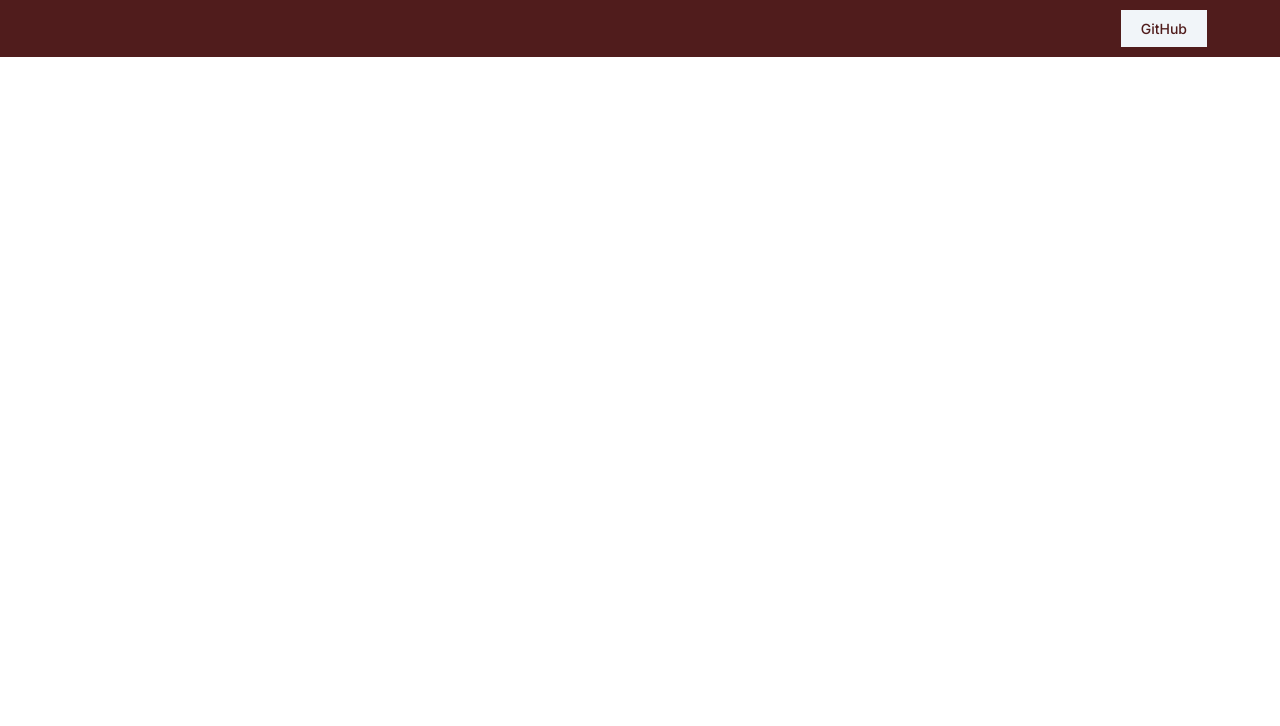
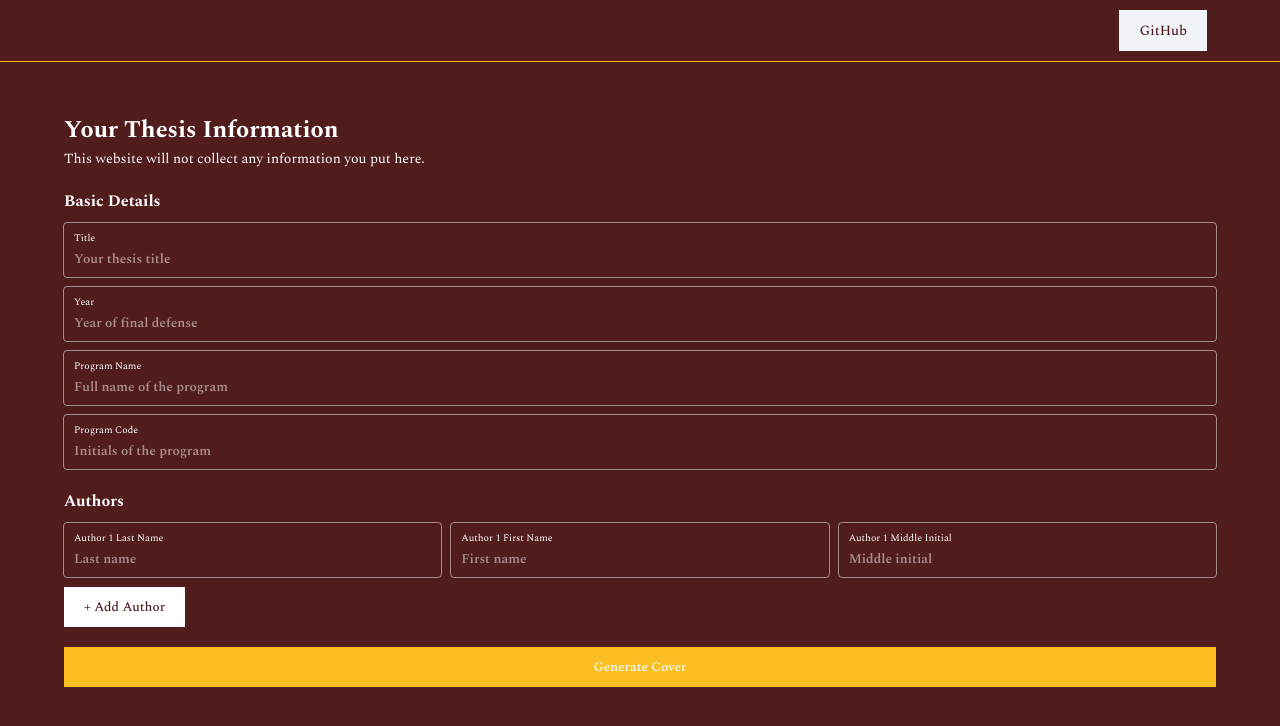
Before and after one commit to markcalendario/thesis-hardbind-cover-generator, a React (Vite) app: page / in a window 1280 px wide. Shown: the top 726 px of the page. Built offline with nearby package versions, Linux system fonts and the light colour scheme.

Commit message:
feat: add cover form

```diff
--- a/src/App.jsx
+++ b/src/App.jsx
@@ -1,12 +1,151 @@
-import { Fragment } from "react";
+import { Fragment, useState } from "react";
+import styles from "./App.module.scss";
+import Button from "./components/Buttons/Button/Button.jsx";
+import Input from "./components/Input/Input.jsx";
+import InputFlex from "./components/InputFlex/InputFlex.jsx";
+import InputGroup from "./components/InputGroup/InputGroup.jsx";
 import Navbar from "./components/Navbar/Navbar.jsx";
 
 function App() {
+  const handleFormSubmit = (formData) => {
+    console.log("Submitted Data:", formData);
+  };
+
   return (
     <Fragment>
       <Navbar />
+      <CoverForm onSubmit={handleFormSubmit} />
     </Fragment>
   );
 }
 
+function CoverForm({ onSubmit }) {
+  const [formData, setFormData] = useState({
+    title: "",
+    year: "",
+    programName: "",
+    programCode: "",
+    authors: [{ id: 1, lastName: "", firstName: "", middleInitial: "" }]
+  });
+
+  const addAuthor = () => {
+    setFormData({
+      ...formData,
+      authors: [
+        ...formData.authors,
+        {
+          id: formData.authors.length + 1,
+          lastName: "",
+          firstName: "",
+          middleInitial: ""
+        }
+      ]
+    });
+  };
+
+  const handleChange = (e) => {
+    const { name, value } = e.target;
+    setFormData({ ...formData, [name]: value });
+  };
+
+  const handleAuthorChange = (index, e) => {
+    const { name, value } = e.target;
+    const updatedAuthors = [...formData.authors];
+    updatedAuthors[index][name] = value;
+    setFormData({ ...formData, authors: updatedAuthors });
+  };
+
+  const handleSubmit = (e) => {
+    e.preventDefault();
+    onSubmit(formData);
+  };
+
+  return (
+    <section className={styles.coverForm}>
+      <div className={styles.container}>
+        <div className={styles.header}>
+          <h1 className={styles.title}>Your Thesis Information</h1>
+          <p className={styles.description}>
+            This website will not collect any information you put here.
+          </p>
+        </div>
+        <div className={styles.wrapper}>
+          <form onSubmit={handleSubmit}>
+            <InputGroup title="Basic Details">
+              <Input
+                label="Title"
+                name="title"
+                placeholder="Your thesis title"
+                value={formData.title}
+                onChange={handleChange}
+              />
+              <Input
+                label="Year"
+                name="year"
+                placeholder="Year of final defense"
+                value={formData.year}
+                onChange={handleChange}
+              />
+              <Input
+                label="Program Name"
+                name="programName"
+                placeholder="Full name of the program"
+                value={formData.programName}
+                onChange={handleChange}
+              />
+              <Input
+                label="Program Code"
+                name="programCode"
+                placeholder="Initials of the program"
+                value={formData.programCode}
+                onChange={handleChange}
+              />
+            </InputGroup>
+
+            <InputGroup title="Authors">
+              {formData.authors.map((author, index) => (
+                <InputFlex key={author.id}>
+                  <Input
+                    label={`Author ${index + 1} Last Name`}
+                    name="lastName"
+                    placeholder="Last name"
+                    value={author.lastName}
+                    onChange={(e) => handleAuthorChange(index, e)}
+                  />
+                  <Input
+                    label={`Author ${index + 1} First Name`}
+                    name="firstName"
+                    placeholder="First name"
+                    value={author.firstName}
+                    onChange={(e) => handleAuthorChange(index, e)}
+                  />
+                  <Input
+                    label={`Author ${index + 1} Middle Initial`}
+                    name="middleInitial"
+                    placeholder="Middle initial"
+                    value={author.middleInitial}
+                    onChange={(e) => handleAuthorChange(index, e)}
+                  />
+                </InputFlex>
+              ))}
+              <Button
+                type="button"
+                onClick={addAuthor}
+                className={styles.addAuthorBtn}>
+                + Add Author
+              </Button>
+            </InputGroup>
+
+            <Button
+              type="submit"
+              className={styles.submitBtn}>
+              Generate Cover
+            </Button>
+          </form>
+        </div>
+      </div>
+    </section>
+  );
+}
+
 export default App;
--- /dev/null
+++ b/src/App.module.scss
@@ -0,0 +1,43 @@
+@use "./styles/abstracts/variables-colors" as colors;
+@use "./styles/utils/responsive" as responsive;
+
+.coverForm {
+  border-top: 1px colors.$yellow solid;
+  background-color: colors.$primary;
+  min-height: calc(100vh - 57px);
+  padding: 50px 0;
+
+  .container {
+    @include responsive.container;
+
+    .header {
+      .title {
+        font-weight: 900;
+        color: colors.$white;
+      }
+
+      .description {
+        color: colors.$white;
+      }
+    }
+
+    .wrapper {
+      form {
+        margin-top: 20px;
+        display: flex;
+        flex-direction: column;
+        gap: 20px;
+
+        .addAuthorBtn {
+          background-color: colors.$white;
+          color: colors.$primary;
+        }
+
+        .submitBtn {
+          background-color: colors.$yellow;
+          color: colors.$white;
+        }
+      }
+    }
+  }
+}
--- /dev/null
+++ b/src/components/Input/Input.jsx
@@ -0,0 +1,16 @@
+import styles from "./Input.module.scss";
+
+export default function Input({ id, className, label, disabled, ...props }) {
+  const combinedClassName = [
+    className,
+    styles.input,
+    disabled && styles.disabled
+  ];
+
+  return (
+    <div className={combinedClassName.filter(Boolean).join(" ")}>
+      <label htmlFor={id}>{label}</label>
+      <input id={id} disabled={disabled} {...props} />
+    </div>
+  );
+}
--- /dev/null
+++ b/src/components/Input/Input.module.scss
@@ -0,0 +1,42 @@
+@use "../../styles/abstracts/variables-colors" as colors;
+@use "../../styles/utils/mixins-shadows" as shadows;
+
+.input {
+  width: 100%;
+  background-color: transparent;
+  @include shadows.shadow;
+  padding: 7px 10px;
+  border-radius: 3px;
+  outline: 1px rgba($color: colors.$white, $alpha: 0.5) solid;
+  width: 100%;
+
+  label {
+    font-size: 10px;
+    color: colors.$white;
+    display: block;
+  }
+
+  input {
+    width: 100%;
+    border: 0;
+    background-color: transparent;
+    font-weight: 600;
+    color: colors.$white;
+
+    &:focus {
+      outline: 0;
+    }
+
+    &:disabled {
+      cursor: not-allowed;
+    }
+
+    &::placeholder {
+      color: rgba($color: colors.$white, $alpha: 0.5);
+    }
+  }
+
+  &.disabled {
+    background-color: colors.$slate-2;
+  }
+}
--- /dev/null
+++ b/src/components/InputFlex/InputFlex.jsx
@@ -0,0 +1,5 @@
+import styles from "./InputFlex.module.css";
+
+export default function InputFlex({ children }) {
+  return <div className={styles.inputFlex}>{children}</div>;
+}
--- /dev/null
+++ b/src/components/InputFlex/InputFlex.module.css
@@ -0,0 +1,10 @@
+.inputFlex {
+  display: flex;
+  flex-wrap: wrap;
+  width: 100%;
+  gap: 10px;
+
+  & > * {
+    flex: 1;
+  }
+}
--- /dev/null
+++ b/src/components/InputGroup/InputGroup.jsx
@@ -0,0 +1,10 @@
+import styles from "./InputGroup.module.scss";
+
+export default function InputGroup({ title, children }) {
+  return (
+    <div className={styles.inputGroup}>
+      {title && <h1 className={styles.title}>{title}</h1>}
+      {children}
+    </div>
+  );
+}
--- /dev/null
+++ b/src/components/InputGroup/InputGroup.module.scss
@@ -0,0 +1,13 @@
+@use "../../styles/abstracts/variables-colors" as colors;
+
+.inputGroup {
+  display: flex;
+  flex-direction: column;
+  gap: 10px;
+  align-items: baseline;
+
+  .title {
+    color: colors.$white;
+    font-size: 16px;
+  }
+}
--- a/src/styles/base/_typography.scss
+++ b/src/styles/base/_typography.scss
@@ -1,8 +1,8 @@
 @use "../abstracts/variables-colors" as colors;
-@import url("https://fonts.googleapis.com/css2?family=Inter:wght@100;200;300;400;500;600;700;800;900&display=swap");
+@import url("https://fonts.googleapis.com/css2?family=Spectral:ital,wght@0,200;0,300;0,400;0,500;0,600;0,700;0,800;1,200;1,300;1,400;1,500;1,600;1,700;1,800&display=swap");
 
 * {
-  font-family: "Inter", Arial, Helvetica, sans-serif;
+  font-family: "Spectral", "Times New Roman", Times, serif;
 }
 
 p,
```
